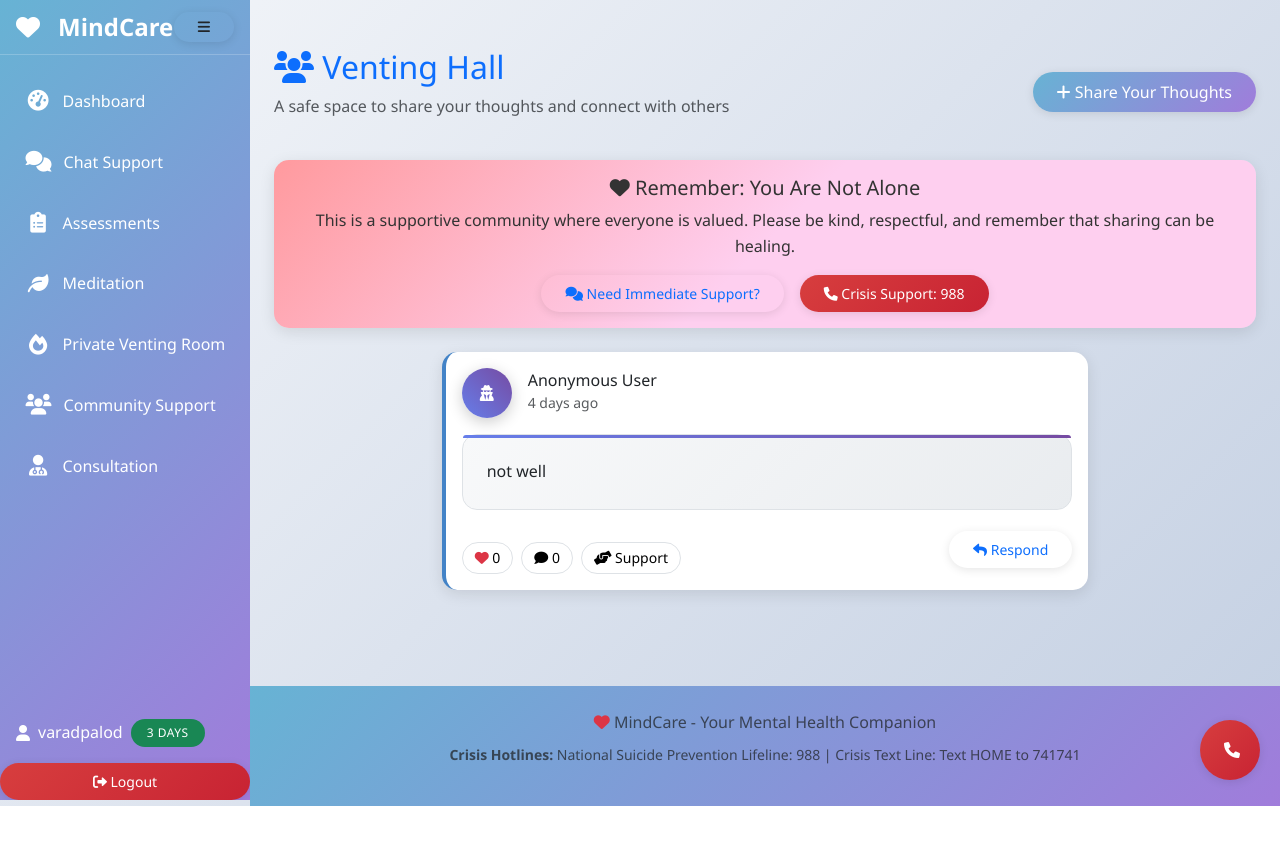
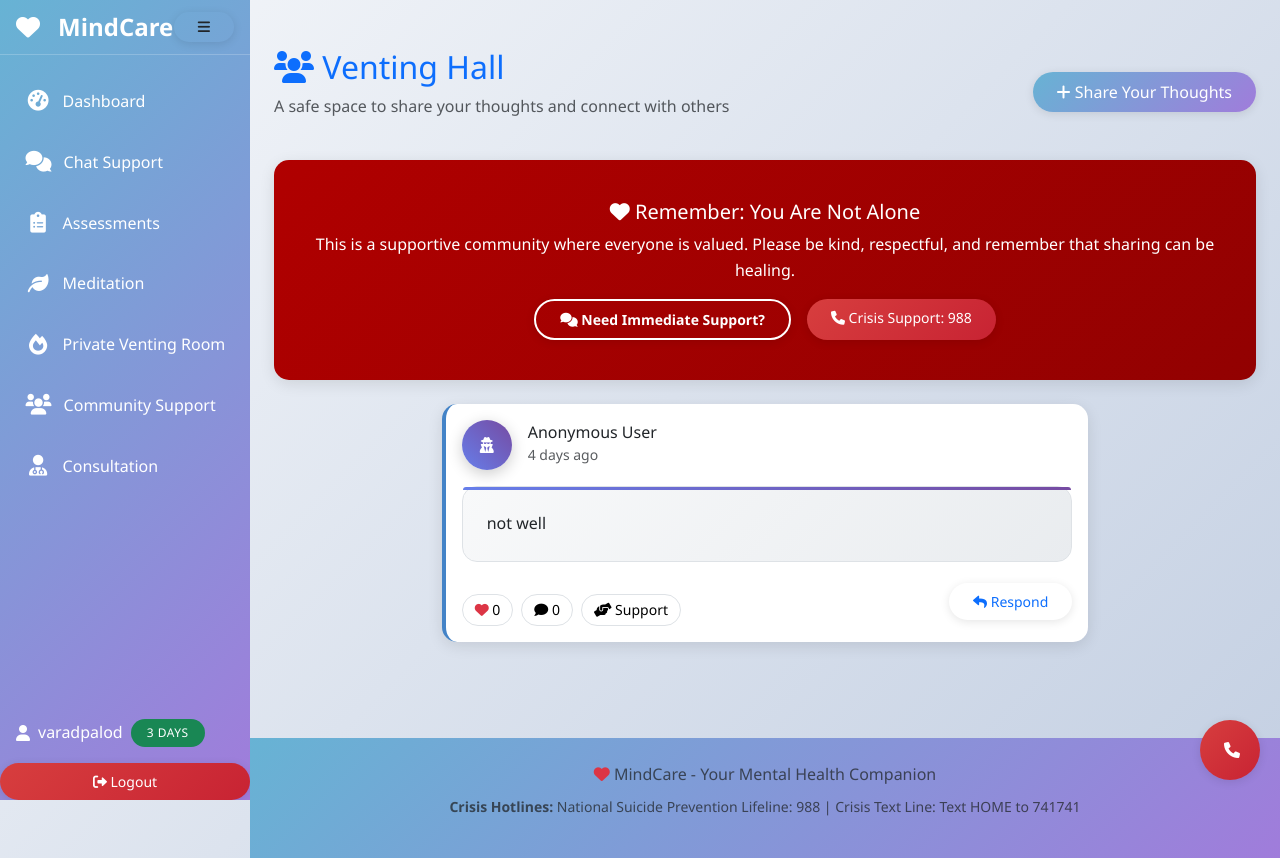
Before and after one commit to SarangRao20/SIH-MentalHealth, a Flask app: page /venting_hall in a window 1280 px wide. Before the commit the page ends 806 px from the top, so only its background shows below. Run offline with Flask 3, Linux system fonts and the light colour scheme; a user stored in the database is signed in.

Commit message:
fixed venting hall crisis banner

```diff
--- a/templates/venting_hall.html
+++ b/templates/venting_hall.html
@@ -106,10 +106,56 @@
 }
 
 .wellbeing-reminder {
-    background: linear-gradient(135deg, #ff9a9e 0%, #fecfef 50%, #fecfef 100%);
+    background: linear-gradient(135deg, #b00000 0%, #920101 100%);
     border: none;
     color: #333;
+    border: 3px solid #fc0707;
 }
+/* Wellbeing Reminder Card */
+.wellbeing-reminder {
+    background: linear-gradient(135deg, #b00000 0%, #920101 100%);
+    border: none;
+    color: #fff;                 /* "You Are Not Alone" text in white */
+    border-radius: 15px;
+    padding: 1.5rem;
+}
+
+/* Card Title */
+.wellbeing-reminder .card-title {
+    color: #fff;                 /* white color for main text */
+}
+
+/* "Need Immediate Support?" button */
+.wellbeing-reminder .btn-outline-primary {
+    background-color: transparent;
+    color: #fff;
+    border: 2px solid #fff;
+    font-weight: 600;
+    transition: all 0.3s ease;
+}
+
+.wellbeing-reminder .btn-outline-primary:hover {
+    background-color: rgba(255, 255, 255, 0.2); /* just highlight white */
+    color: #fff;                                /* text remains white */
+    border-color: #fff;
+}
+
+/* Crisis Support button */
+.wellbeing-reminder .btn-danger {
+    background-color: transparent ; /* blend in with card background */
+    color: #fff ;                   /* white text */
+    border: none;
+    transition: all 0.3s ease;
+}
+
+.wellbeing-reminder .btn-danger:hover {
+    background-color: #fff ;       /* box appears white on hover */
+    color: #000 ;                  /* text turns black */
+    border-color: none;
+    transform: translateY(-2px);
+}
+
+
 </style>
 {% endblock %}
 
```
